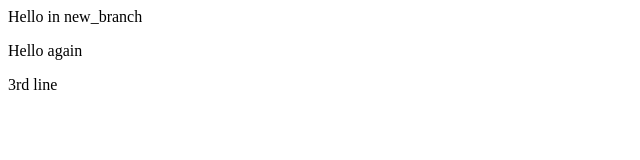
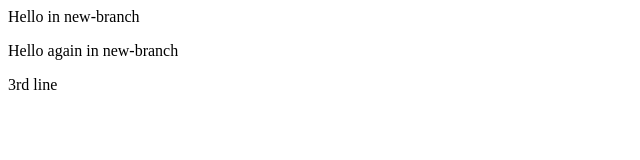
Before and after one commit to mikhailza1963/git, a plain HTML site: page index.html in a window 1280 px wide. Shown: the full height of the page, 0-640 px from the left. Drawn offline with Linux system fonts and the light colour scheme.

Commit message:
Changes in 2nd line in new-branch.

```diff
--- a/index.html
+++ b/index.html
@@ -1,3 +1,3 @@
-<p>Hello in new_branch</p>
-<p>Hello again</p>
+<p>Hello in new-branch</p>
+<p>Hello again in new-branch</p>
 <p>3rd line</p>
```
